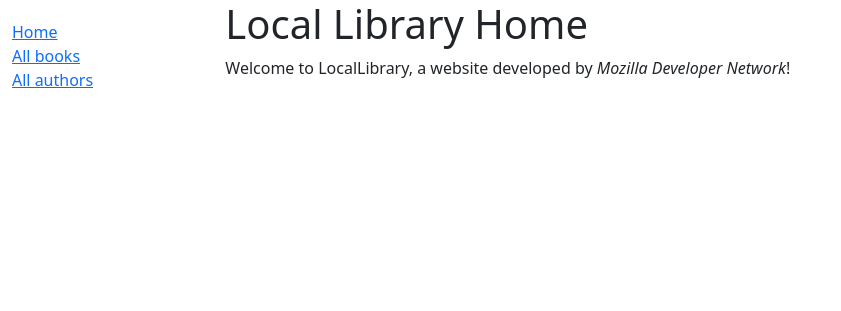
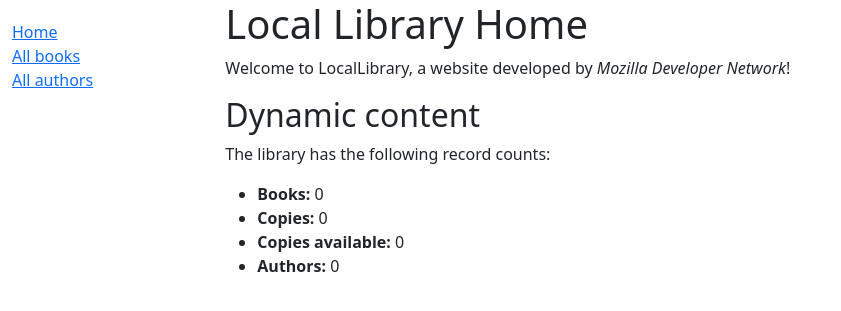
Before and after one commit to vi-mcw196/library-django, a Django app: page /catalog/ in a window 1280 px wide. Shown: the top 311 px of the page, without its empty margins (0-841 px from the left). Run offline with Django 4.2, Linux system fonts and the light colour scheme; data that the repository does not hold is empty.

Commit message:
update index.html

```diff
--- a/locallibrary/catalog/templates/index.html
+++ b/locallibrary/catalog/templates/index.html
@@ -3,4 +3,12 @@
 {% block content %}
   <h1>Local Library Home</h1>
   <p>Welcome to LocalLibrary, a website developed by <em>Mozilla Developer Network</em>!</p>
+  <h2>Dynamic content</h2>
+  <p>The library has the following record counts:</p>
+  <ul>
+    <li><strong>Books:</strong> {{ num_books }}</li>
+    <li><strong>Copies:</strong> {{ num_instances }}</li>
+    <li><strong>Copies available:</strong> {{ num_instances_available }}</li>
+    <li><strong>Authors:</strong> {{ num_authors }}</li>
+  </ul>
 {% endblock %}
```
